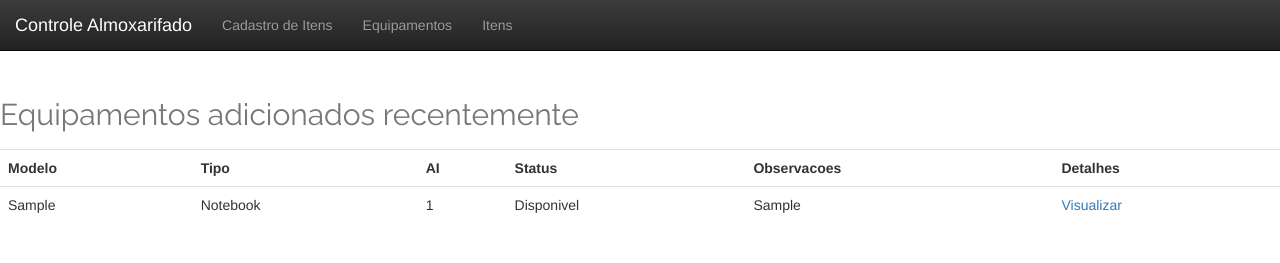
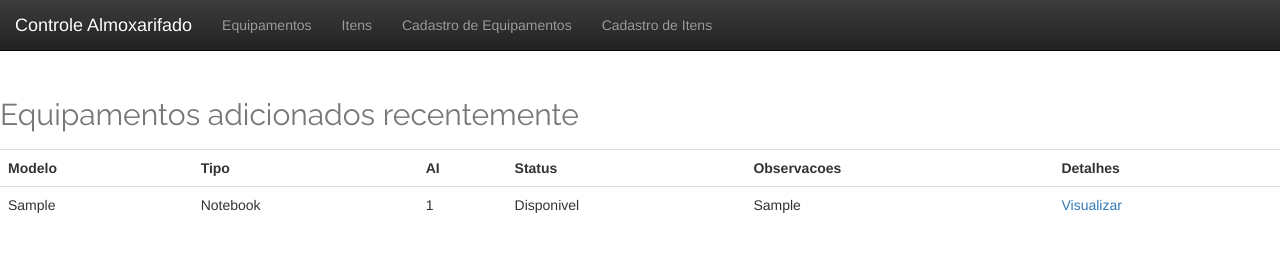
Before and after one commit to rvmoura96/projeto-almoxarifado, a Django app: page / in a window 1280 px wide. Shown: the top 263 px of the page. Run offline with Django 3.2, Linux system fonts and the light colour scheme; tables that the repository leaves empty hold one stand-in row (values such as "Sample post"); some libraries are stand-ins or nearby versions.

Commit message:
Refactor templates

```diff
--- a/almoxarifado/templates/almoxarifado/base.html
+++ b/almoxarifado/templates/almoxarifado/base.html
@@ -14,9 +14,10 @@
         <nav class="navbar navbar-inverse navbar-fixed-top">
             <ul class="nav navbar-nav">
                 <li><a class="navbar-brand" href="{% url 'general_list' %}">Controle Almoxarifado</a></li>
-                <li><a href="{% url 'item_new' %}">Cadastro de Itens</a></li>
-                <li><a href="">Equipamentos</a></li>
+                <li><a href="{% url 'equip_list' %}">Equipamentos</a></li>
                 <li><a href="">Itens</a></li>
+                <li><a href="{% url 'item_new' %}">Cadastro de Equipamentos</a></li>
+                <li><a href="">Cadastro de Itens</a></li>
             </ul>
         </nav>
                 {% block content %}
--- a/almoxarifado/urls.py
+++ b/almoxarifado/urls.py
@@ -4,6 +4,7 @@ from . import views
 
 urlpatterns = [
     url(r'^$', views.general_list, name='general_list'),
+    url(r'^equips/$', views.equip_list, name='equip_list'),
     url(r'^equip/(?P<pk>\d+)$', views.equip_detail, name='equip_detail'),
     url(r'^equip/new/$', views.item_new, name='item_new'),
     url(r'^equip/(?P<pk>\d+)/edit/$', views.item_edit, name='item_edit'),
```
Also changed, not shown: almoxarifado/templates/almoxarifado/equip_list.html (+0 -10 lines).
